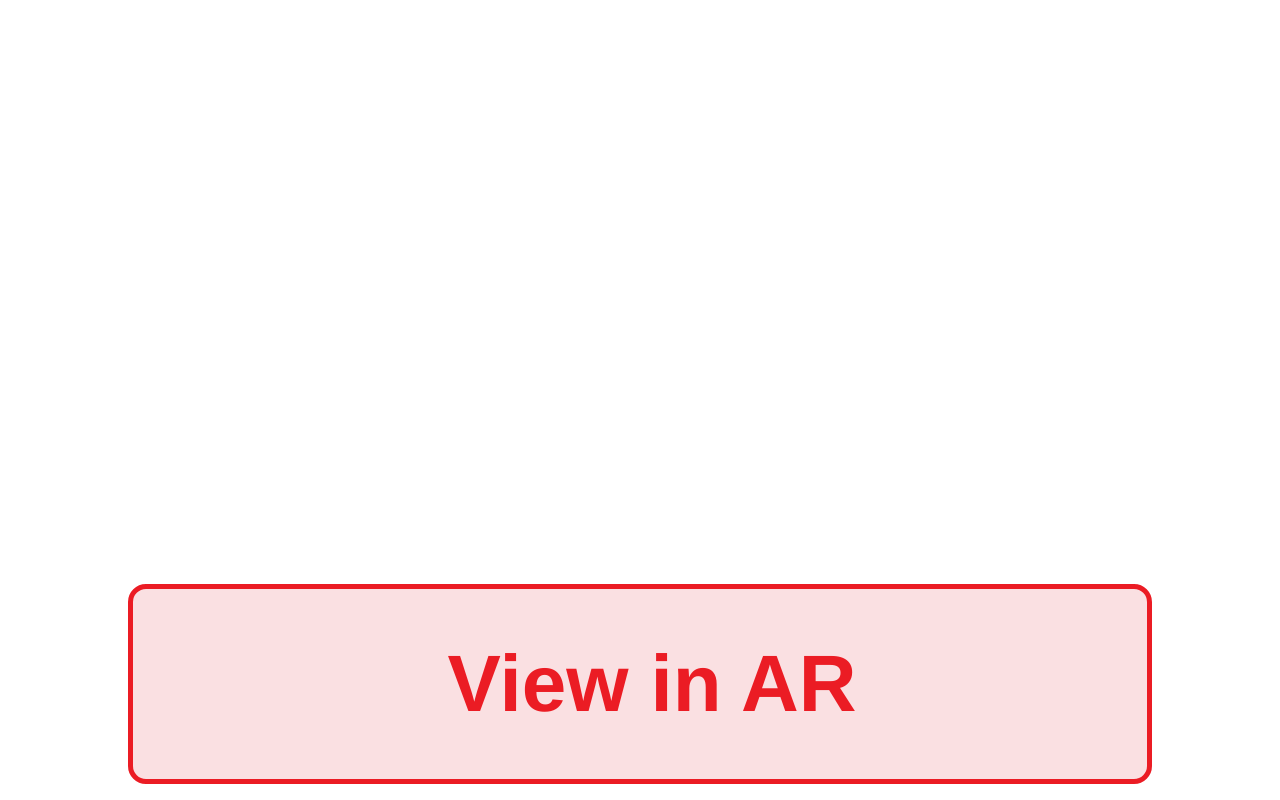
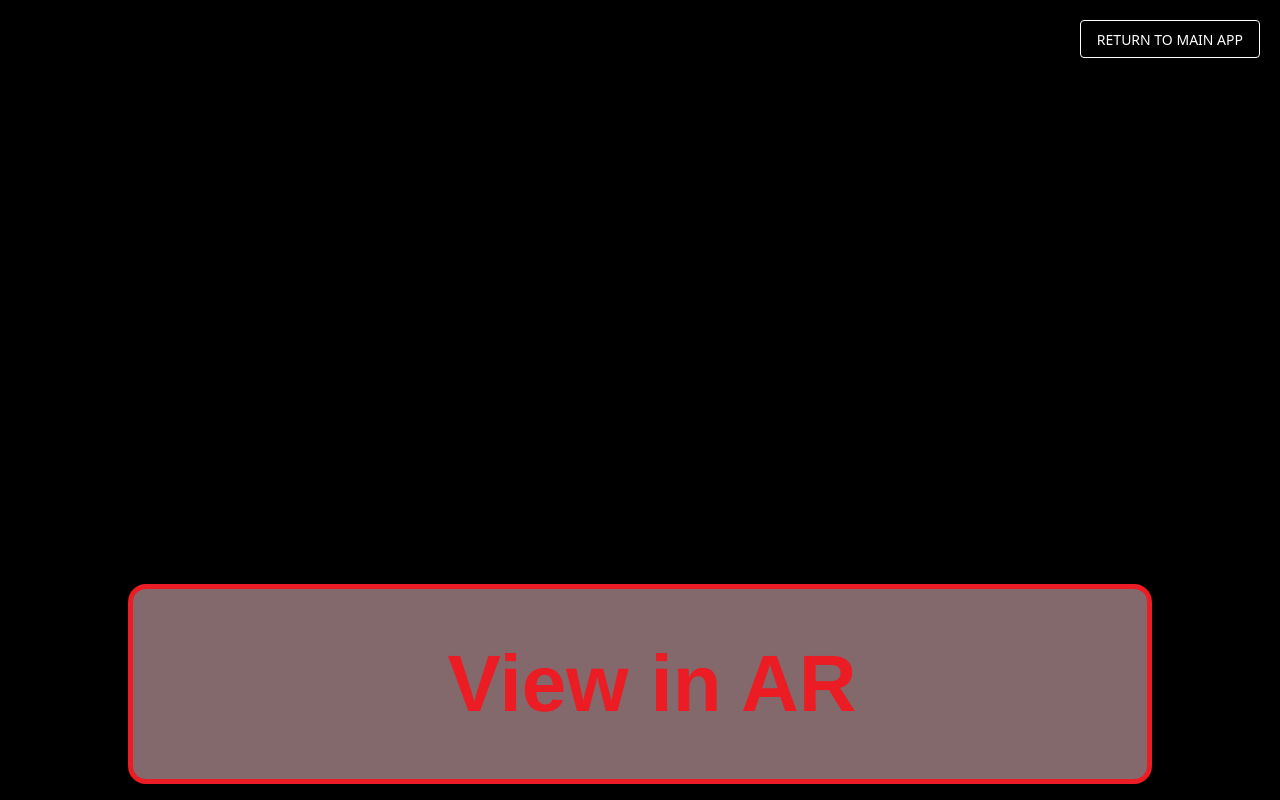
Before and after one commit to cosmicds/bubbling-galaxies, a website: page public/model.html in a window 1280 px wide. Drawn offline with Linux system fonts and the light colour scheme; some packages are replaced by stand-ins of ours; a script that the page names is missing.

Commit message:
Add a 'Return Home' link to standalone page.

```diff
--- a/public/model.html
+++ b/public/model.html
@@ -8,7 +8,7 @@
 
 body {
   margin: 0;
-  background-color: white;
+  background-color: black;
 }
 
 model-viewer {
@@ -94,6 +94,29 @@ h3 {
   width: 100%;
 }
 
+#home-button {
+  position: absolute;
+  top: 20px;
+  right: 20px;
+  padding: 0px 16px;
+  height: 36px;
+  background: black;
+  color: white;
+  text-decoration: none;
+  border: 1px solid white;
+  border-radius: 4px;
+  font-size: 14px;
+  font-weight: 500;
+  font-family: "Noto Sans", system-ui;
+  display: flex;
+  flex-direction: column;
+  justify-content: center;
+}
+
+#home-button:hover {
+  cursor: pointer;
+}
+
     </style>
   </head>
   <body>
@@ -109,6 +132,12 @@ h3 {
       <button slot="ar-button" class="ar-button">View in AR</button>
       <div class="controls" id="layer-controls"></div>
     </model-viewer>
+    <a
+      id="home-button"
+      href="/"
+    >
+    <span>RETURN TO MAIN APP</span>
+    </a>
     <script>
       function updateButtonStyle(button, on, color) {
   button.style.color = on ? color : "black";
```
